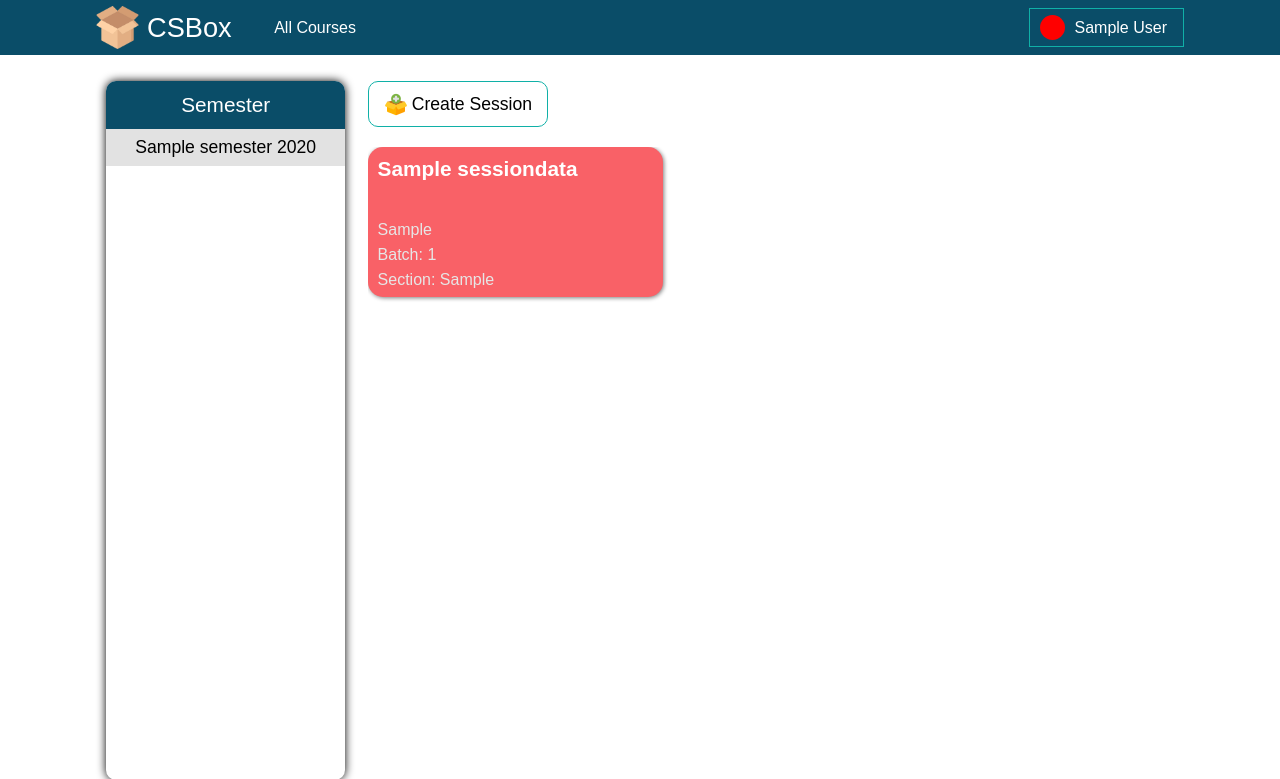
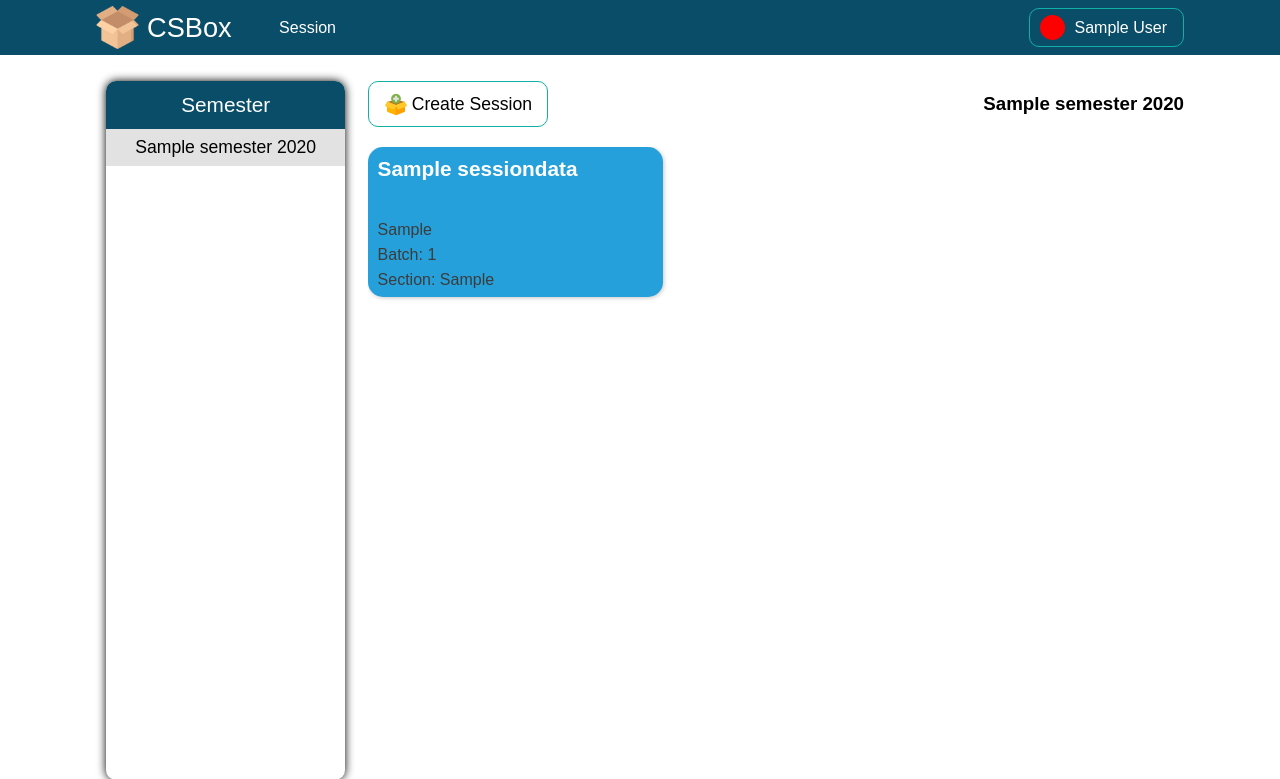
Before and after one commit to tanvirmahmud66/CSBox, a Django app: page /faculty/courses/ in a window 1280 px wide. Shown: the top 779 px of the page. Run offline with Django 4.2, Linux system fonts and the light colour scheme; a user stored in the database is signed in; tables that the repository leaves empty hold one stand-in row (values such as "Sample post").

Commit message:
Teacher Single Course Section

```diff
--- a/csbox/csbox/settings.py
+++ b/csbox/csbox/settings.py
@@ -38,6 +38,7 @@ INSTALLED_APPS = [
     'django.contrib.messages',
     'django.contrib.staticfiles',
 
+    'django.contrib.humanize',
 
     'main.apps.MainConfig',
 ]
--- a/csbox/main/urls.py
+++ b/csbox/main/urls.py
@@ -21,4 +21,8 @@ urlpatterns = [
     path('courses', views.courses, name='courses'),
     path('faculty/courses/', views.teacher_courses, name='teacher_courses'),
     path('student/courses/', views.student_courses, name='student_courses'),
+
+    path('single_course/<str:session_name>-<int:pk>/', views.single_course, name='single_course'),
+    path('faculty/courses/<str:session_name>-<int:pk>/', views.faculty_single_course, name='fuculty_single_course'),
+    path('student/courses/<str:session_name>-<int:pk>/', views.student_single_course, name='student_single_course'),
 ]
--- a/csbox/main/views.py
+++ b/csbox/main/views.py
@@ -129,7 +129,8 @@ def teacher_registration(request):
     })
 
 
-#============================================================================= Teacher Verified
+#================================================================================= Teacher Verified
+
 def teacher_verified(request, username, teacher_id, designation, dept_id, token):
     verify_model = Verification.objects.get(token=token)
     verify_model.is_verified = True
@@ -240,7 +241,7 @@ def get_section(request):
     return JsonResponse(sections, safe=False)
 
 
-#============================================================================= Student Verified
+#=========================================================================================== Student Verified
 def student_verified(request, username, student_id, dept_id, batch_id, section_id, token):
     verify_model = Verification.objects.get(token=token)
     verify_model.is_verified = True
@@ -331,9 +332,18 @@ def teacher_courses(request):
             faculty__user=request.user,
             semester=q
         )
+        sem = Semester.objects.get(id=q)
+        return render(request, 'teacher/all_courses.html', {
+            "departments": departments,
+            "batches": batches,
+            "semesters": semesters,
+            "all_session": all_session.order_by('semester'),
+            "q": sem
+        })
     else:
         all_session = SessionData.objects.filter(
-           faculty__user=request.user
+           faculty__user=request.user,
+           semester=semesters[0]
         )
 
     return render(request, 'teacher/all_courses.html', {
@@ -341,9 +351,31 @@ def teacher_courses(request):
         "batches": batches,
         "semesters": semesters,
         "all_session": all_session.order_by('semester'),
+        "q": semesters[0]
     })
 
 
 #================================================================== Student Courses
 def student_courses(request):
     return render(request, 'student/all_courses.html')
+
+
+#================================================================== Single course
+def single_course(request, session_name,pk):
+    verify_user = Verification.objects.get(user=request.user)
+    if verify_user.is_teacher:
+        return redirect('fuculty_single_course', session_name,pk)
+    else:
+        return redirect('student_single_course', session_name,pk)
+
+#=================================================================== Faculty Single Course
+def faculty_single_course(request, session_name,pk):
+    course_obj = SessionData.objects.get(id=pk)
+    return render(request, 'teacher/single_course.html', {
+        "course_obj": course_obj,
+    })
+
+
+#=================================================================== Student Single Course
+def student_single_course(request, pk):
+    pass
--- a/csbox/static/css/layout.css
+++ b/csbox/static/css/layout.css
@@ -43,7 +43,7 @@
     color: white;
 }
 .branding_section{
-  width: 260px;
+  width: 240px;
   display: flex;
   justify-content: space-between;
   align-items: center;
@@ -51,6 +51,10 @@
 .branding_section .all_courses{
   text-decoration: none;
   color: white;
+}
+.branding_section .all_courses:hover{
+  color: rgba(255, 255, 255, 0.865);
+  transition: all .1s ease-in-out;
 }
 .branding h1{
     font-size: 1.7rem;
@@ -73,9 +77,16 @@
   color: white;
   padding: 6px 16px 6px 10px;
   border:1px solid #10B0A7;
+  border-radius: 10px;
   font-size: 16px;
   cursor: pointer;
   position: relative;
+  transition: all .2s ease;
+}
+
+.dropdown-btn_div:hover {
+  background-color: #10B0A7;
+  color: white;
 }
 
 
--- a/csbox/static/css/teacher/all_courses.css
+++ b/csbox/static/css/teacher/all_courses.css
@@ -64,6 +64,11 @@
     height: 89vh;
     /* background-color: green; */
 }
+.courses .head{
+    display: flex;
+    justify-content: space-between;
+    align-items: center;
+}
 .create_btn{
     background: none;
     border: none;
@@ -107,20 +112,31 @@
     height: 150px;
     width: 295px;
     border-radius: 15px;
-    background-color: #F96167;
+    /* background-color: #F96167; */
+    background-color: #26a0da;
+    color: rgba(255, 255, 255, 0.866);
     overflow: hidden;
     padding: .6rem;
     transition: all .2s ease;
-    box-shadow: 1px 1px 4px gray;
+    box-shadow: 1px 1px 4px rgb(200, 200, 200);
     position: relative;
 }
 .courses-content .item:hover{
-    background-color: #10b0a8;
+    background-color: #16719b;
+    color: white;
+}
+.item:hover .department_name{
+    color: rgba(255, 255, 255, 0.837);
+}
+.item:hover .batch_name{
+    color: rgba(53, 231, 13, 0.851);
+}
+.item:hover .section_name{
+    color: rgba(253, 166, 51, 0.888);
 }
 
-
 .course-name{
-    color: white;
+    color: rgb(255, 255, 255);
     text-align: left;
     font-size: 1.3rem;
     font-weight: 600;
@@ -140,7 +156,8 @@
 .department_name, .batch_name, .section_name{
     font-size: 1rem;
     font-weight: 400;
-    color: rgb(230, 230, 230);
+    color: rgb(60, 60, 60);
+    transition: all .2s ease;
 }
 
 .popupContainer {
--- a/csbox/templates/layout.html
+++ b/csbox/templates/layout.html
@@ -48,7 +48,7 @@
             {%endif%}
 
             {%if request.user.is_authenticated%}
-            <a class="all_courses" href="{%url 'courses'%}">All Courses</a>
+            <a class="all_courses" href="{%url 'courses'%}">Session</a>
             {%endif%}
         </div>
         {%if request.user.is_authenticated%}
--- a/csbox/templates/teacher/all_courses.html
+++ b/csbox/templates/teacher/all_courses.html
@@ -1,9 +1,10 @@
 {%extends 'layout.html'%}
 
 {%load static%}
+{% load humanize %}
 
 {%block title%}
-    All Courses | CSBox - Educational Platform
+    Sessions | CSBox - Educational Platform
 {%endblock title%}
 
 {%block link%}
@@ -45,6 +46,8 @@
         };
         xhr.send();
     }
+
+
 </script>
 {%endblock script%}
 
@@ -55,18 +58,21 @@
             <div class="semester_content">
                     <ul class="list">
                         {%for each in semesters%}
-                        <li class="list_item"><a href="{%url 'teacher_courses'%}?q={{each.id}}">{{each}}</a></li>
+                        <li  class="list_item"><a href="{%url 'teacher_courses'%}?q={{each.id}}">{{each}}</a></li>
                         {%endfor%}
                     </ul>
             </div>
         </div>
         <div class="courses">
+            <div class="head">
                 <button class="create_btn" id="popupButton">
                     <div>
                         <img src="{%static 'images/add.png'%}" alt="add logo">
                         <p>Create Session</p>
                     </div>
                 </button>
+                <h3 id="head-semester" class="head-semester">{%if q%}{{q}}{%endif%}</h3>
+            </div>
             <div id="popupContainer" class="popupContainer">
                 <div class="popupContent">
                     <h2>Create Session</h2>
@@ -120,7 +126,7 @@
             <div class="courses-content">
                 <div class="content-wrapper">
                     {%for session in all_session%}
-                    <a href="#">
+                    <a href="{%url 'single_course' session.sessionName session.id%}">
                         <div class="item">
                             <h2 class="course-name">{{session.sessionName}}</h2>
                             <div class="course-info">
```
Also changed, not shown: csbox/static/css/teacher/single_course.css (added, +43 -0 lines), csbox/templates/teacher/single_course.html (added, +28 -0 lines), csbox/static/javascript/teacher/all_courses.js (line endings or trailing spaces). Lines whose indentation alone changed are shown as unchanged.
